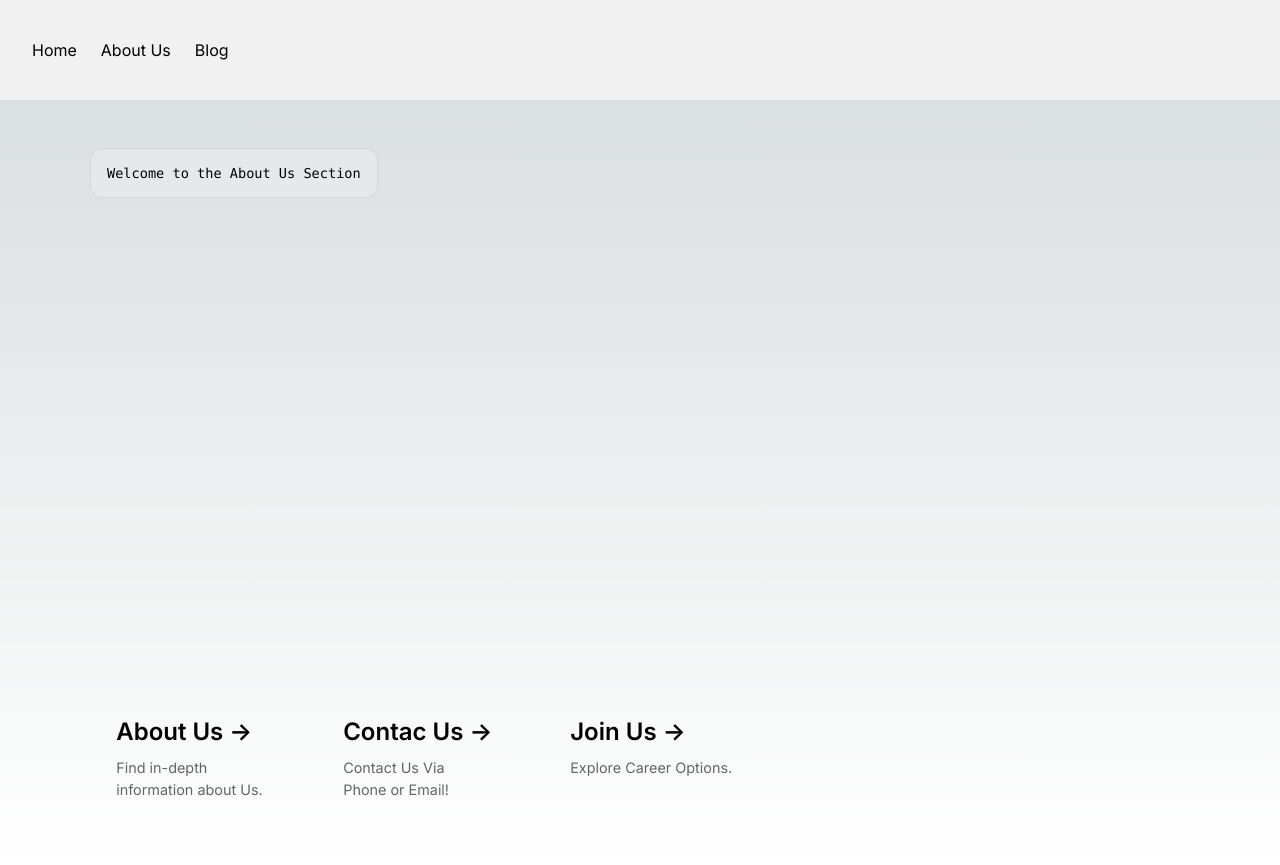
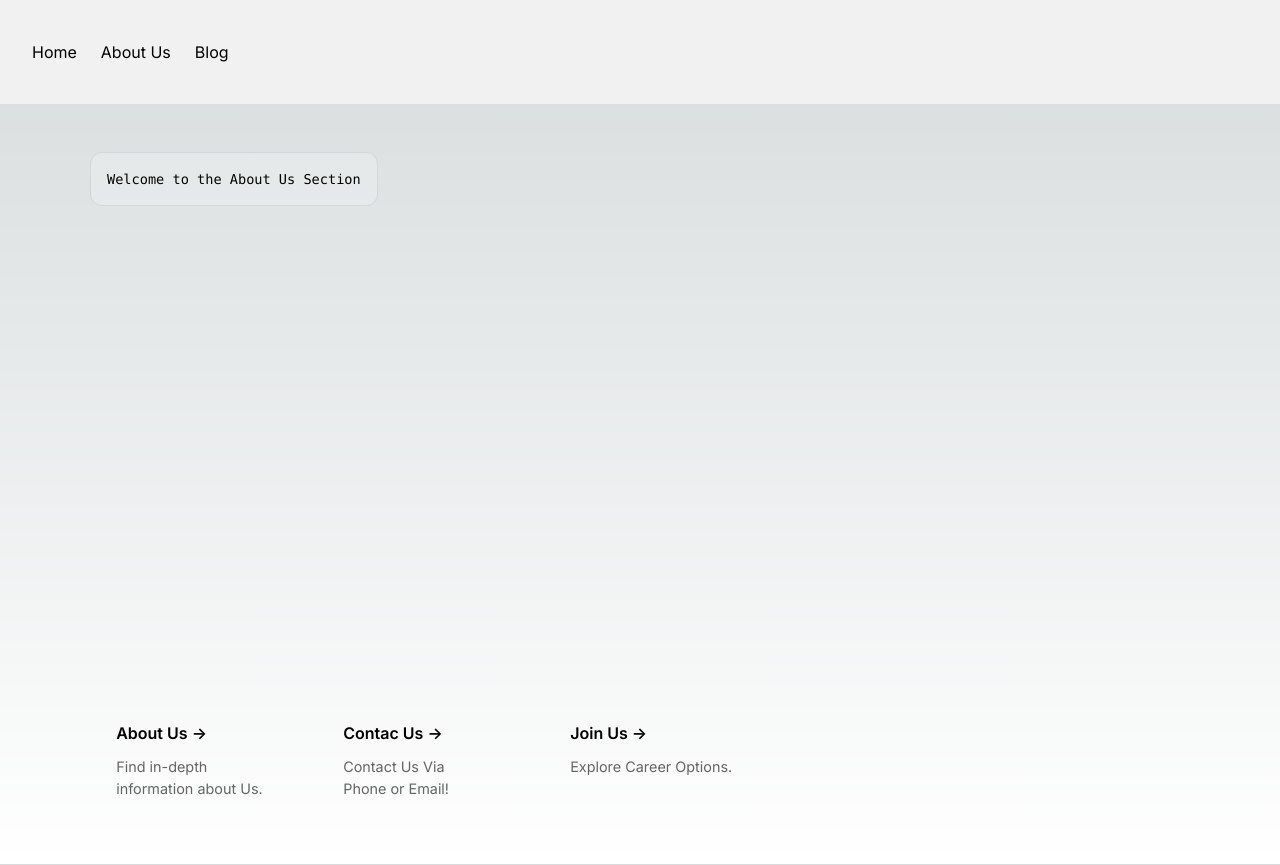
Before and after one commit to prashantTTN/NextJsBlog, a Next.js app: page /about in a window 1280 px wide. Built offline with nearby package versions, Linux system fonts and the light colour scheme.

Commit message:
adding bootstrap and tailwind

```diff
--- a/app/globals.css
+++ b/app/globals.css
@@ -1,3 +1,7 @@
+@tailwind base;
+@tailwind components;
+@tailwind utilities;
+
 :root {
   --max-width: 1100px;
   --border-radius: 12px;
--- a/app/layout.js
+++ b/app/layout.js
@@ -2,6 +2,7 @@ import { Inter } from "next/font/google";
 import "./globals.css";
 import Footer from "./components/Footer";
 import Navbar from "./components/NavBar";
+// import  "bootstrap/dist/css/bootstrap.min.css";
 
 const inter = Inter({ subsets: ["latin"] });
 
--- a/package.json
+++ b/package.json
@@ -12,8 +12,14 @@
     "@fortawesome/free-solid-svg-icons": "^6.5.2",
     "@fortawesome/react-fontawesome": "^0.2.1",
     "bootstrap": "^5.3.3",
+    "mongoose": "^7.3.0",
     "next": "14.2.3",
     "react": "^18",
     "react-dom": "^18"
+  },
+  "devDependencies": {
+    "autoprefixer": "^10.4.19",
+    "postcss": "^8.4.38",
+    "tailwindcss": "^3.4.3"
   }
 }
--- /dev/null
+++ b/postcss.config.js
@@ -0,0 +1,6 @@
+module.exports = {
+  plugins: {
+    tailwindcss: {},
+    autoprefixer: {},
+  },
+}
--- /dev/null
+++ b/tailwind.config.js
@@ -0,0 +1,15 @@
+/** @type {import('tailwindcss').Config} */
+module.exports = {
+  content: [
+    "./app/**/*.{js,ts,jsx,tsx,mdx}",
+    // "./pages/**/*.{js,ts,jsx,tsx,mdx}",
+    // "./components/**/*.{js,ts,jsx,tsx,mdx}",
+
+    // Or if using `src` directory:
+    // "./src/**/*.{js,ts,jsx,tsx,mdx}",
+  ],
+  theme: {
+    extend: {},
+  },
+  plugins: [],
+}
```
